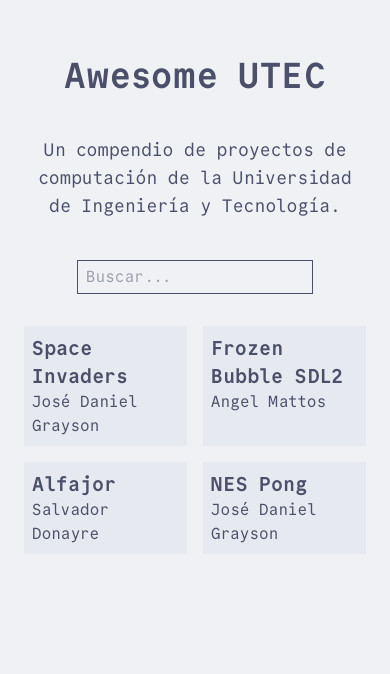
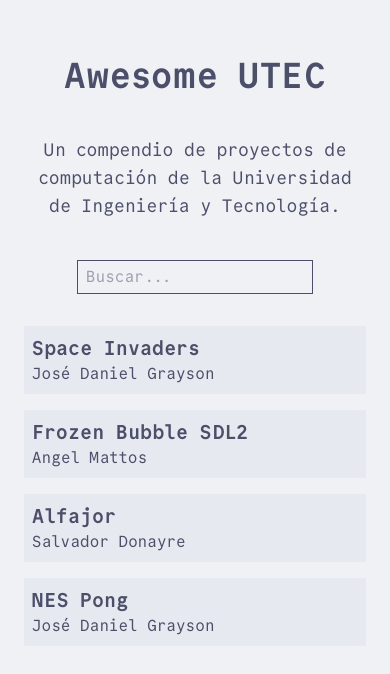
Before and after one commit to csl-club/awesome-utec, a SvelteKit app: page / in a window 390 px wide. Shown: the top 674 px of the page. Built offline with nearby package versions, Linux system fonts and the light colour scheme.

Commit message:
feat: make projects grid responsive

```diff
--- a/src/routes/+page.svelte
+++ b/src/routes/+page.svelte
@@ -29,7 +29,7 @@
 		/>
 	</div>
 
-	<ul class="my-8 grid grid-cols-2 gap-4">
+	<ul class="my-8 grid grid-cols-1 gap-4 sm:grid-cols-2">
 		{#each filteredProjects as project (project.repo)}
 			<ProjectCard {project} />
 		{/each}
```
